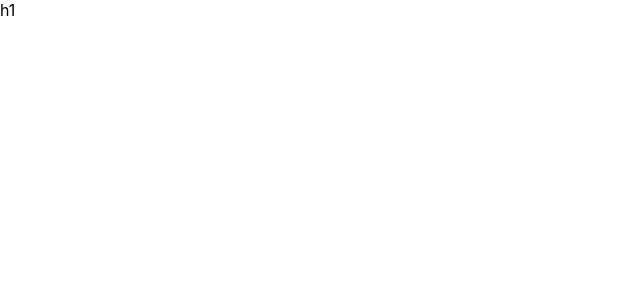
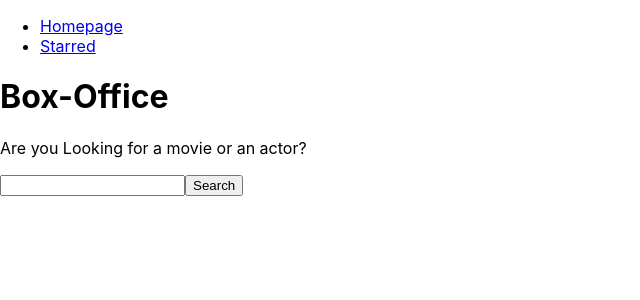
Before and after one commit to prashantmishra-ai/box-office, a React (Create React App) app: page / in a window 1280 px wide. Shown: the top 300 px of the page, without its empty margins (0-640 px from the left). Built offline with nearby package versions, Linux system fonts and the light colour scheme.

Commit message:
used api and displayed results on main page

```diff
--- a/package.json
+++ b/package.json
@@ -8,6 +8,8 @@
     "@testing-library/user-event": "^13.5.0",
     "react": "^18.2.0",
     "react-dom": "^18.2.0",
+    "react-router": "^5.2.0",
+    "react-router-dom": "^5.2.0",
     "react-scripts": "5.0.1"
   },
   "scripts": {
--- a/src/App.js
+++ b/src/App.js
@@ -1,10 +1,22 @@
 import React from 'react';
-
+import { Switch, Route } from 'react-router-dom';
+import Home from './pages/Home';
+import Starred from './pages/Starred';
 function App() {
   return (
-    <div>
-      h1
-    </div>
+    <>
+      <Switch>
+        <Route exact={true} path="/">
+          <Home />
+        </Route>
+        <Route exact={true} path="/starred">
+          <Starred />
+        </Route>
+        <Route>
+          This is a 404 Page. The Page you are looking is not Available
+        </Route>
+      </Switch>
+    </>
   );
 }
 
--- /dev/null
+++ b/src/components/MainPageLayout.js
@@ -0,0 +1,13 @@
+import React from 'react'
+import { Navs } from './Navs'
+import Title from './Title'
+const MainPageLayout = ({children}) => {
+  return (
+    <div><Navs/>
+    <Title title="Box-Office" subtitle="Are you Looking for a movie or an actor?" />
+    {children}
+    </div>
+  )
+}
+
+export default MainPageLayout
--- /dev/null
+++ b/src/components/Navs.js
@@ -0,0 +1,17 @@
+import React from 'react'
+import { Link } from 'react-router-dom'
+const LINKS = [
+    {to:'/', text:'Homepage'},
+    {to:'/starred', text:'Starred'}
+]
+export const Navs = () => {
+  return (
+    <div>
+        <ul>
+            {LINKS.map(item=>(
+                <li key={item.to}><Link to={item.to}>{item.text}</Link></li>
+            ))}
+        </ul>
+    </div>
+  )
+}
--- /dev/null
+++ b/src/components/Title.js
@@ -0,0 +1,12 @@
+import React from 'react';
+
+const Title = ({ title, subtitle }) => {
+  return (
+    <div>
+      <h1>{title}</h1>
+      <p>{subtitle}</p>
+    </div>
+  );
+};
+
+export default Title;
--- a/src/index.js
+++ b/src/index.js
@@ -2,10 +2,10 @@ import React from 'react';
 import ReactDOM from 'react-dom/client';
 import './index.css';
 import App from './App';
-
+import { BrowserRouter } from 'react-router-dom';
 const root = ReactDOM.createRoot(document.getElementById('root'));
 root.render(
-    <App />
+    <BrowserRouter><App/></BrowserRouter>
 );
 
 // If you want your app to work offline and load faster, you can change
--- /dev/null
+++ b/src/misc/config.js
@@ -0,0 +1,5 @@
+const API_BASE_URL = 'https://api.tvmaze.com';
+ export async function apiGet(queryString) {
+    const response = await fetch (`${API_BASE_URL}${queryString}`).then(r=>r.json());
+    return response;
+ }
--- /dev/null
+++ b/src/pages/Home.js
@@ -0,0 +1,45 @@
+import React, { useState } from 'react';
+import MainPageLayout from '../components/MainPageLayout';
+import {apiGet} from "../misc/config";
+const Home = () => {
+  const [input, setInput] = useState("")
+  const [results, setResults] = useState(null)
+  const onInputChange = (ev) =>{
+    setInput(ev.target.value)
+  }
+  const onSearch = () =>{
+    apiGet(`/search/shows?q=${input}`).then(result=>{
+      setResults(result)
+     })
+  }
+  const onKeyDown = (ev) =>{
+    if(ev.keyCode === 13){
+      onSearch()
+    }
+  }
+  const renderResults = () =>{
+    if (results && results.length === 0){
+        return <div>No Match Found for the Input Provided</div>
+    }
+
+    if (results && results.length > 0){
+      return <div>
+        {
+          results.map((item)=><div key={item.show.id}>{item.show.name}</div>)
+        }
+      </div>
+    }
+    return null;
+  }
+  return (
+    <MainPageLayout>
+    <input type="text" onChange={onInputChange} onKeyDown={onKeyDown} value={input}/>
+    <button type='button' onClick={onSearch}>Search</button>
+    {
+      renderResults()
+    }
+    </MainPageLayout>
+  );
+};
+
+export default Home;
--- /dev/null
+++ b/src/pages/Starred.js
@@ -0,0 +1,10 @@
+import React from 'react'
+import MainPageLayout from '../components/MainPageLayout'
+
+const Starred = () => {
+  return (
+    <MainPageLayout><h1>This is Starred Pages</h1></MainPageLayout>
+  )
+}
+
+export default Starred
```
Also changed, not shown: 1 other file (tests, documents, lock files or other folders).
